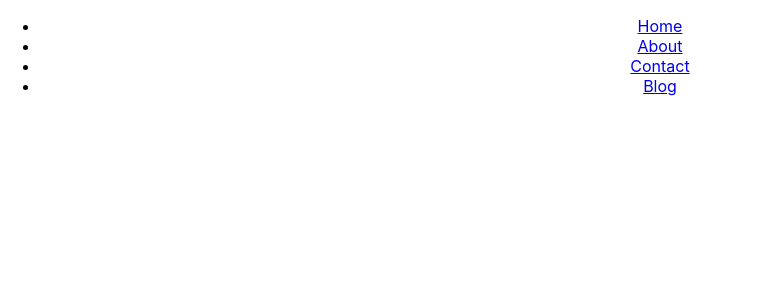
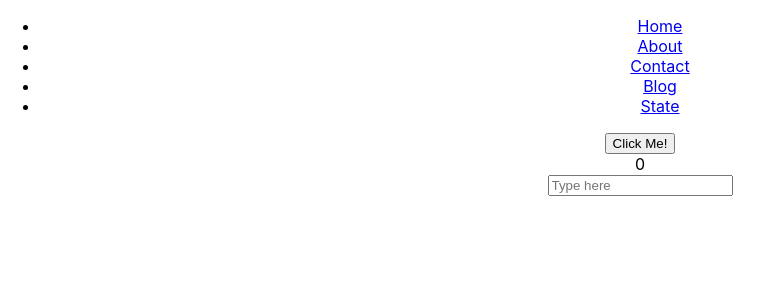
Before and after one commit to Kasaract/ReactWithKhoa, a React (Create React App) app: page /state in a window 1280 px wide. Shown: the top 300 px of the page, without its empty margins (0-773 px from the left). Built offline with nearby package versions, Linux system fonts and the light colour scheme.

Commit message:
Introduce concept of state

```diff
--- a/src/App.js
+++ b/src/App.js
@@ -7,6 +7,7 @@ import Home from './components/Home';
 import About from './components/About';
 import Contact from './components/Contact';
 import Blog from './components/Blog';
+import State from './components/State';
 import NavBar from './components/NavBar';
 
 function App() {
@@ -19,6 +20,7 @@ function App() {
           <Route path="/about" component={About}/>
           <Route path="/contact" component={Contact}/>
           <Route path="/blog" component={Blog}/>
+          <Route path="/state" component={State}/>
         </Switch>
       </Router>
     </div>
--- a/src/components/NavBar.js
+++ b/src/components/NavBar.js
@@ -16,6 +16,9 @@ const NavBar = () => (
       <li>
         <Link to="/blog">Blog</Link>
       </li>
+      <li>
+        <Link to="/state">State</Link>
+      </li>
     </ul>
   </navbar>
 );
--- /dev/null
+++ b/src/components/State.js
@@ -0,0 +1,18 @@
+import React, { useState } from "react";
+
+const About = () => {
+  const [number, getNumber] = useState(0);
+
+  return (
+    <div>
+      <button onClick={() => getNumber(number + 1)}>Click Me!</button>
+      <br />
+      <label>{number}</label>
+
+      <br />
+      <input type="text" placeholder="Type here"/>
+    </div>
+  )
+}
+
+export default About;
```
